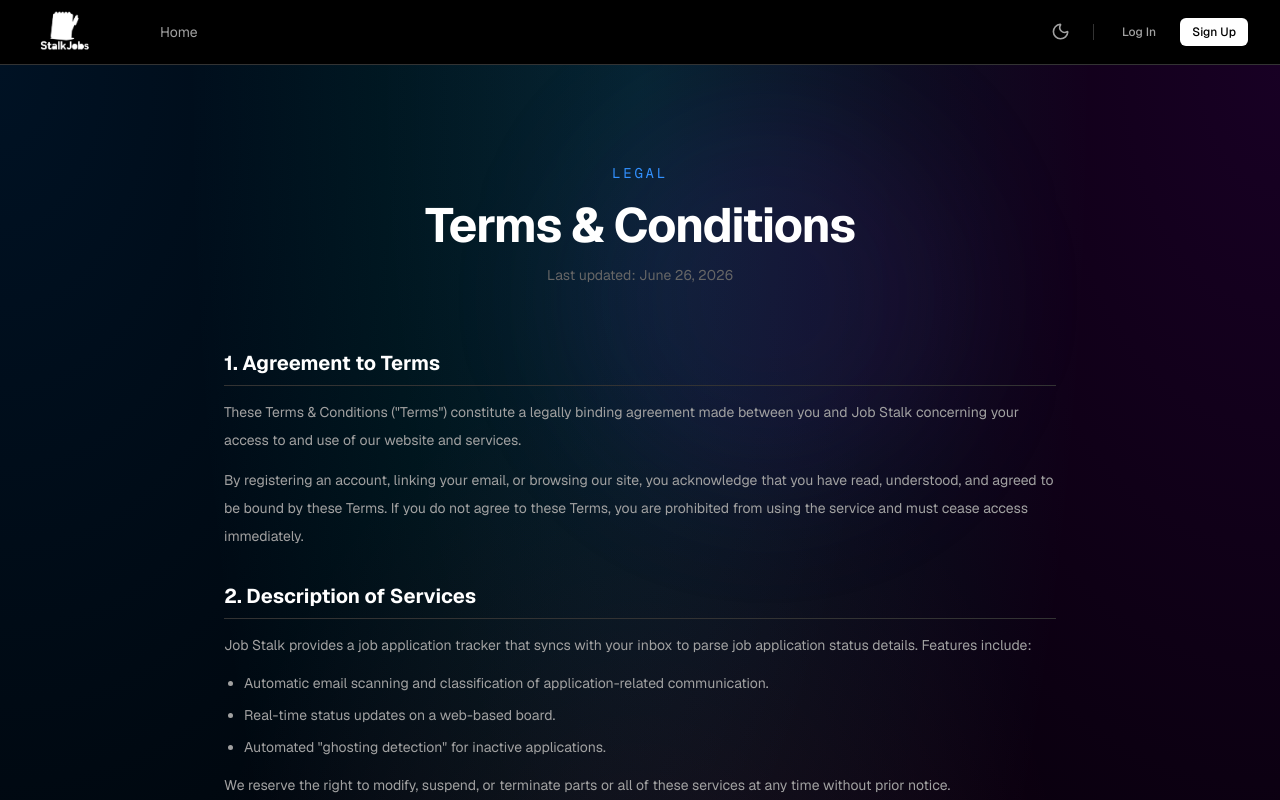
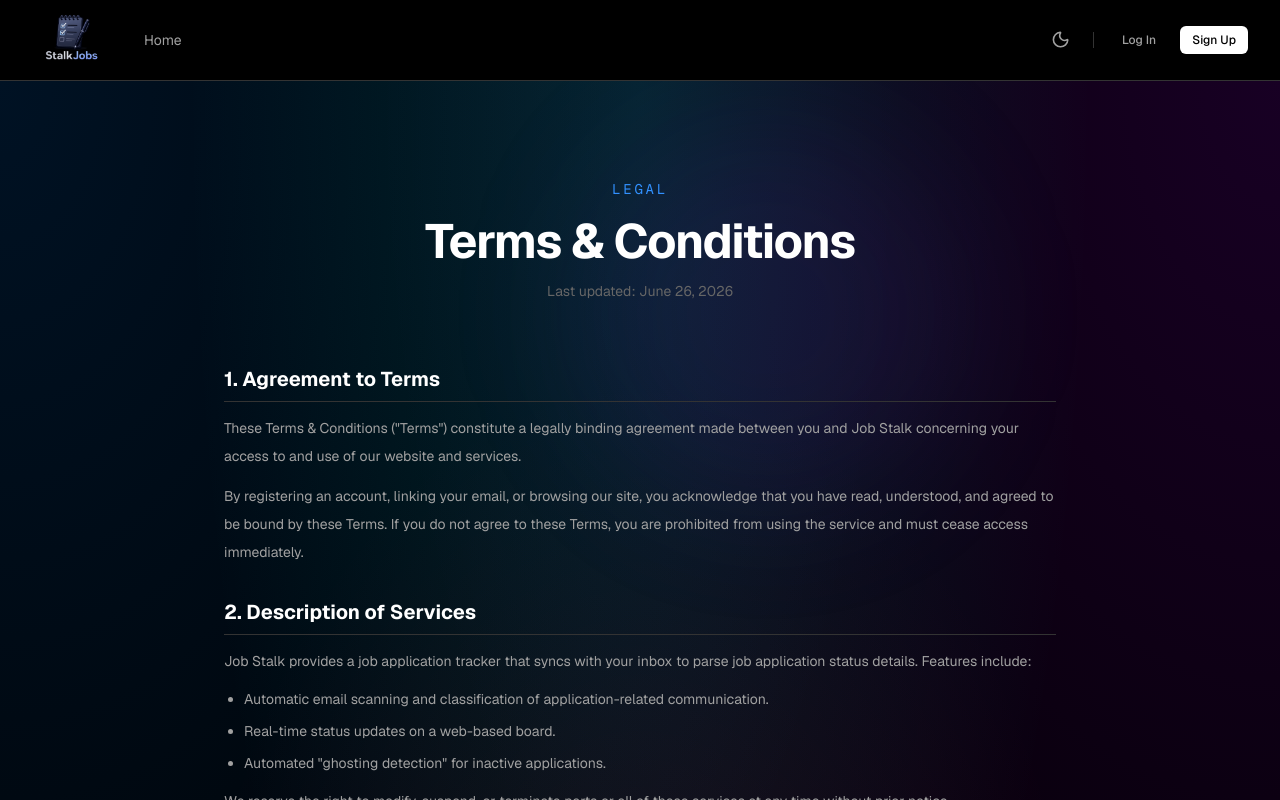
Before and after one commit to Utkarsh-Mauryaa/Stalk-Jobs, a Next.js app: page /terms in a window 1280 px wide. Both pictures are taken after a click on the button "Toggle theme". Shown: the top 800 px of the page. Built offline with nearby package versions, Linux system fonts and the light colour scheme; no server answers.

Commit message:
added different logo of stalkjob for dark theme

```diff
--- a/components/footer.tsx
+++ b/components/footer.tsx
@@ -15,13 +15,20 @@ export function Footer() {
           {/* Logo & Info column */}
           <div className="md:col-span-1 flex flex-col gap-4">
             <div className="flex items-center gap-2">
-              <div className="h-14 w-20 relative overflow-hidden">
+              <div className="h-20 w-20 relative overflow-hidden">
                 <Image
                   src="/StalkBlue.png"
                   alt={`${APP_NAME} Logo`}
                   fill
                   sizes="80px"
-                  className="object-contain object-left dark:brightness-0 dark:invert transition-[filter]"
+                  className="object-contain object-left dark:hidden"
+                />
+                <Image
+                  src="/StalkBlueDard.png"
+                  alt={`${APP_NAME} Logo`}
+                  fill
+                  sizes="80px"
+                  className="object-contain object-left hidden dark:block"
                 />
               </div>
               <span className="text-sm font-semibold tracking-tight">{APP_NAME}</span>
--- a/components/navbar.tsx
+++ b/components/navbar.tsx
@@ -30,12 +30,12 @@ export function Navbar() {
         animate={{ y: 0, opacity: 1 }}
         className="sticky top-0 z-50 w-full border-b border-hairline bg-canvas/80 backdrop-blur-md"
       >
-      <div className="mx-auto flex h-16 max-w-7xl items-center justify-between px-4 sm:px-6 lg:px-8">
+      <div className="mx-auto flex h-20 max-w-7xl items-center justify-between px-4 sm:px-6 lg:px-8">
         <div className="flex items-center gap-8">
           <Link href="/" className="flex items-center gap-2 group">
             <motion.div
               whileHover={{ scale: 1.05 }}
-              className="h-16 w-24 relative overflow-hidden"
+              className="h-20 w-20 relative overflow-hidden"
             >
               <Image
                 src="/StalkBlue.png"
@@ -43,7 +43,15 @@ export function Navbar() {
                 fill
                 sizes="96px"
                 priority
-                className="object-contain object-left dark:brightness-0 dark:invert transition-[filter]"
+                className="object-contain object-left dark:hidden"
+              />
+              <Image
+                src="/StalkBlueDard.png"
+                alt={`${APP_NAME} Logo`}
+                fill
+                sizes="96px"
+                priority
+                className="object-contain object-left hidden dark:block"
               />
             </motion.div>
           </Link>
```
Also changed, not shown: public/StalkBlueDard.png (added).
